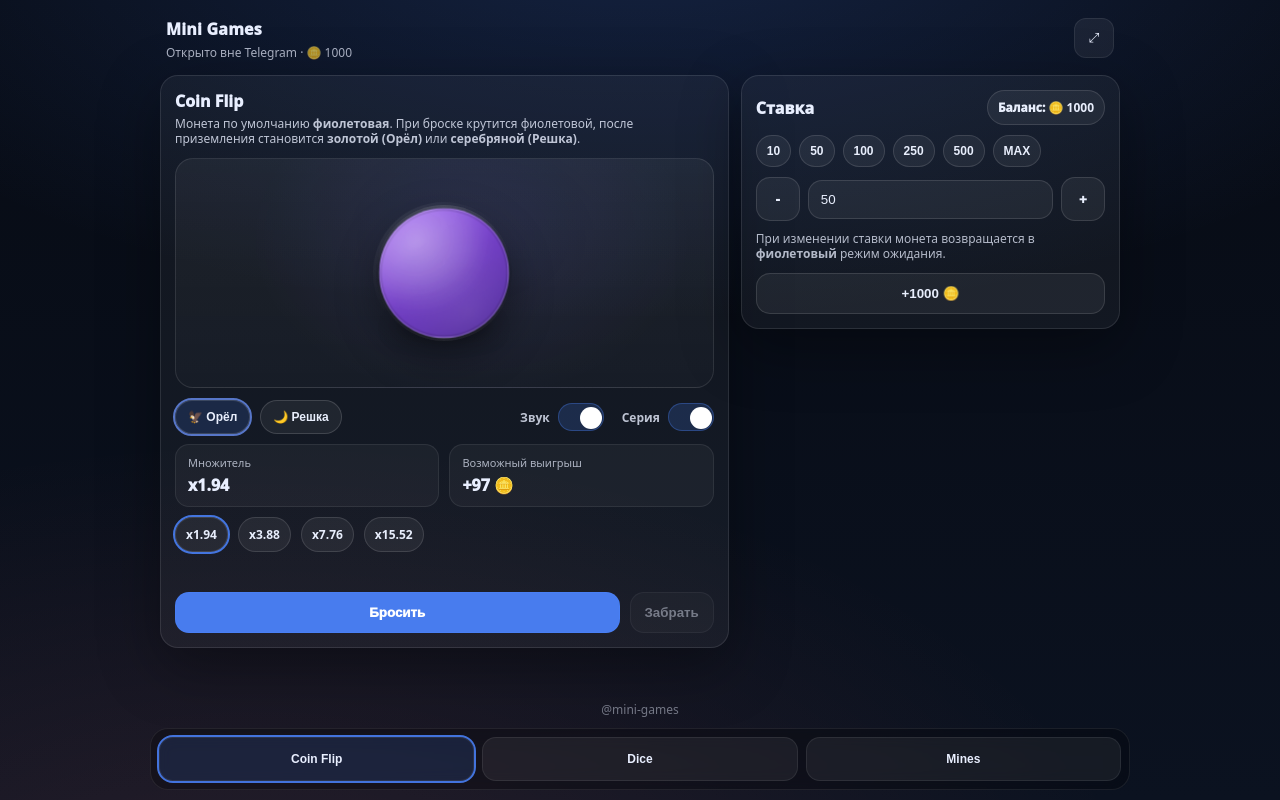
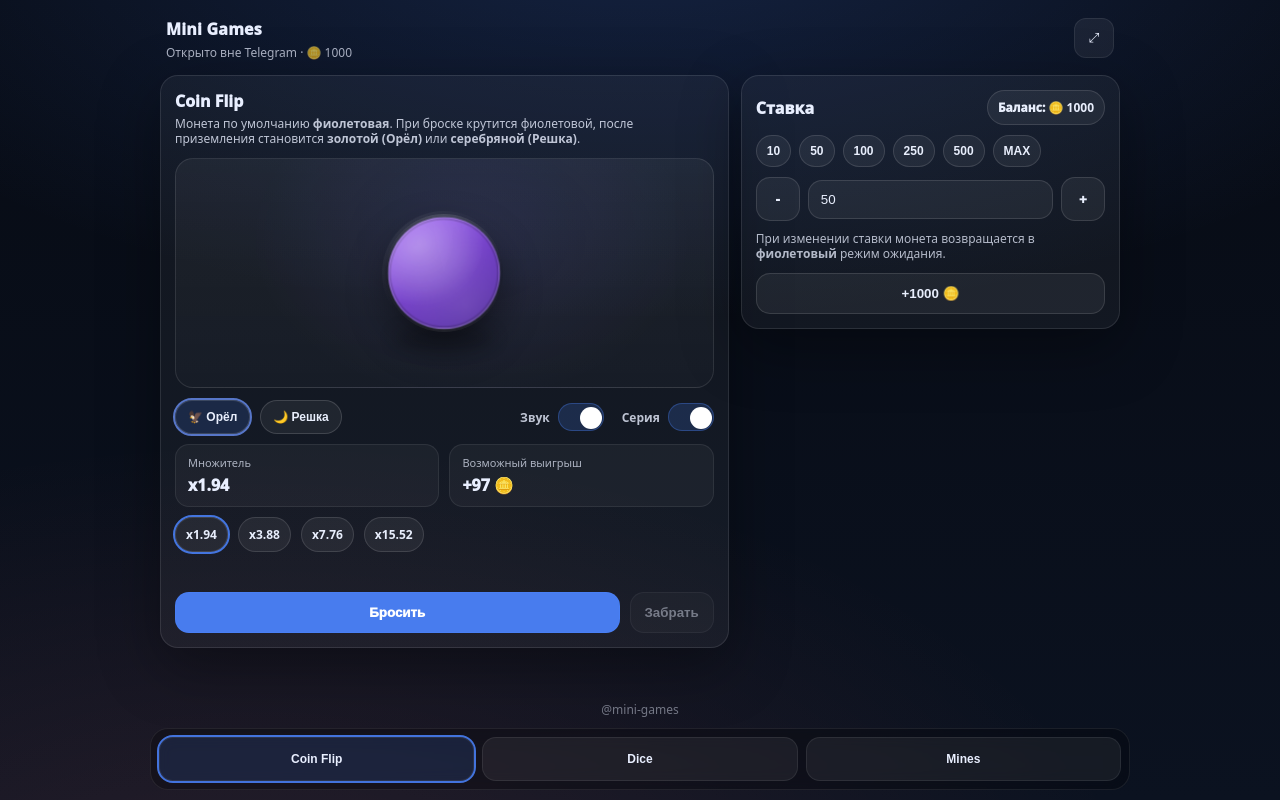
Before and after one commit to hndand934-design/tg-mini-games, a plain HTML site: page index.html in a window 1280 px wide. Drawn offline with Linux system fonts and the light colour scheme.

Commit message:
Update index.html

```diff
--- a/index.html
+++ b/index.html
@@ -37,6 +37,7 @@
   </div>
 
   <!-- ВАЖНО: если Telegram кеширует — увеличивай v=2, v=3 ... -->
- <script src="app.js?v=9"></script>
+<link rel="stylesheet" href="styles.css?v=13">
+<script src="app.js?v=13"></script>
 </body>
 </html>
```
